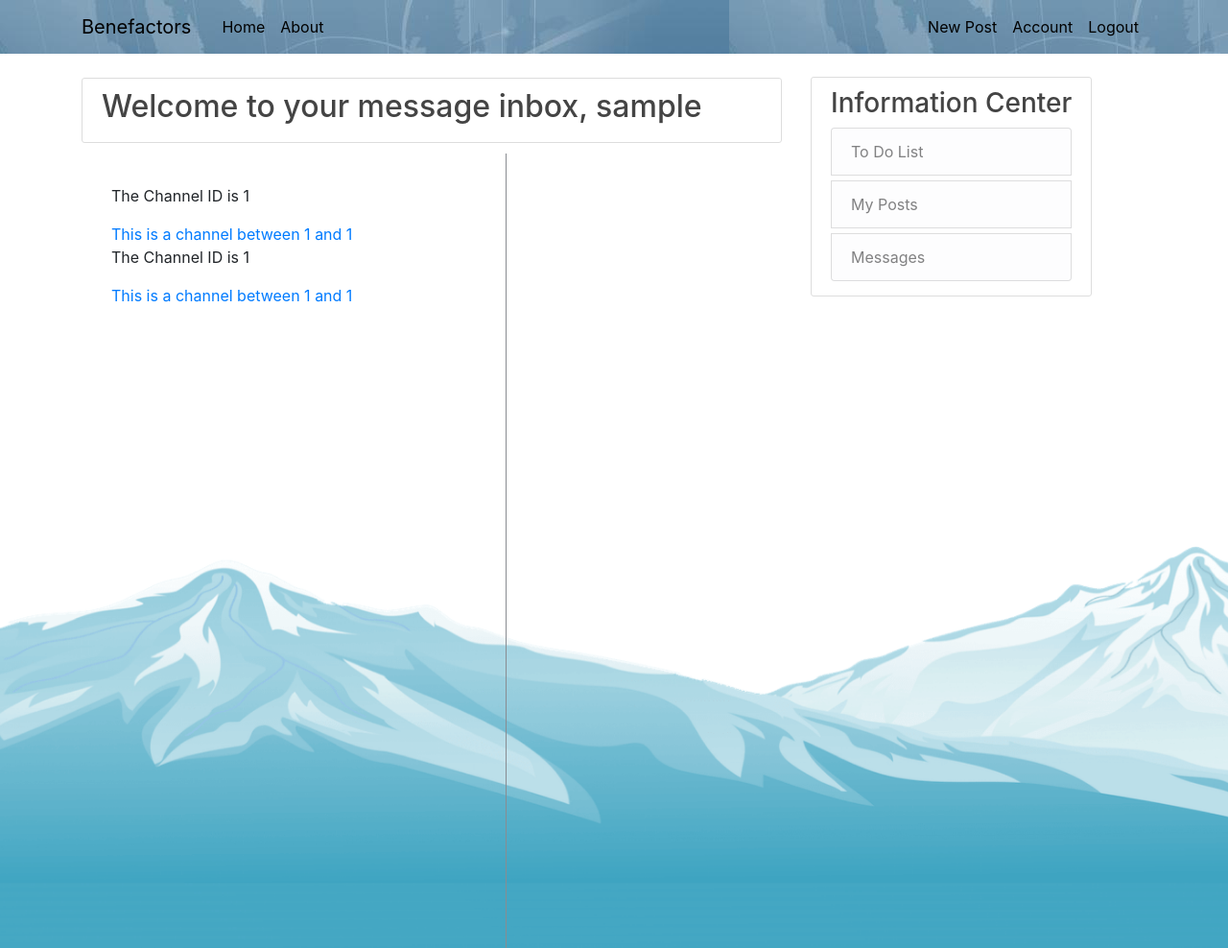
After one commit to SinaBehrouz/Benefactors, a Flask app: page /messages in a window 1280 px wide. The commit adds this page. Shown: the whole page at 96% size. Run offline with Flask 2, Linux system fonts and the light colour scheme; a user stored in the database is signed in; tables that the repository leaves empty hold one stand-in row (values such as "Sample post"); some libraries are stand-ins or nearby versions.

Commit message:
Add some modifications to the models by adding up channels and users. Add message.html. Implement the channel function

```diff
--- a/web/benefactors/models.py
+++ b/web/benefactors/models.py
@@ -98,8 +98,6 @@ class ChatChannel(db.Model):
     user2_id = db.Column(db.Integer, db.ForeignKey('user.id'), nullable=False)
     last_updated = db.Column(db.DateTime, nullable=False, default=datetime.utcnow)
 
-    # chatmessages = db.relationship('chatmessages', backref='channel_owner', lazy=True, foreign_keys='chatmessages.channel_id')
-
 class ChatMessages(db.Model):
     __tablename__ = "chatmessages"
 
--- a/web/benefactors/routes.py
+++ b/web/benefactors/routes.py
@@ -5,7 +5,7 @@ from PIL import Image
 from flask import render_template, url_for, flash, redirect, request, abort
 from flask_login import login_user, current_user, logout_user, login_required
 from benefactors import app, db, bcrypt, mail, stripe_keys
-from benefactors.models import User, Post, PostComment, statusEnum, categoryEnum
+from benefactors.models import User, Post, PostComment, statusEnum, categoryEnum, ChatChannel, ChatMessages
 from benefactors.forms import (LoginForm, SignUpForm, AccountUpdateForm, DonationForm,
                                PostForm, RequestResetForm, ResetPasswordForm, SearchForm, PostCommentForm)
 from flask_mail import Message
@@ -109,7 +109,7 @@ def home():
     choices = [("allCat", "All Categories")]
     for c in categoryEnum:
         choices.append( (c.name, c.name) )
-    form.category.choices = choices;
+    form.category.choices = choices
     if form.validate_on_submit():
         posts = []
         searchString = form.searchString.data
@@ -149,7 +149,7 @@ def create_new_post():
     choices = []
     for c in categoryEnum:
         choices.append( (c.name, c.name) )
-    form.category.choices = choices;
+    form.category.choices = choices
     if form.validate_on_submit():
         post = Post(title=form.title.data, description=form.description.data,
                     author=current_user, category=categoryEnum._member_map_[form.category.data] )
@@ -188,7 +188,7 @@ def update_post(post_id):
     choices = []
     for c in categoryEnum:
         choices.append( (c.name, c.name) )
-    form.category.choices = choices;
+    form.category.choices = choices
     post = Post.query.get_or_404(post_id)
     if post.author != current_user:
         abort(403)
@@ -418,3 +418,76 @@ def charge():
     except:
         flash('Something went wrong!', 'danger')
         return redirect(url_for('about'))
+
+# -------------------------------------Messages-----------------------------------------
+
+@app.route("/messages", methods=['GET', 'POST'])
+def messages():
+    # channels_1 = ChatChannel.query.filter_by(user1_id = current_user.id).order_by(ChatChannel.last_updated.desc())
+    # channels = channels_1
+
+    if request.method == 'GET':
+        # Get all the channels for this user every time it renders
+        channels_1 = ChatChannel.query.filter_by(user1_id = current_user.id).order_by(ChatChannel.last_updated.desc()).all()
+        channels_2 = ChatChannel.query.filter_by(user2_id = current_user.id).order_by(ChatChannel.last_updated.desc()).all()
+
+        size_1 = 0
+        size_2 = 0
+        for _ in channels_1:
+            size_1 += 1
+
+        for _ in channels_2:
+            size_2 += 1
+
+        channels = []
+        i = 0
+        j = 0
+
+        # Sort based on the most recent
+        while i < size_1 and j < size_2:
+            if channels_1[i].last_updated > channels_2[j].last_updated:
+                channels.append(channels_1[i])
+                i += 1
+            else:
+                channels.append(channels_2[j])
+                j += 1
+
+        channels = channels + channels_1[i:] + channels_2[j:]
+
+        # if channels is not []:
+        #     flash("Channel is not empty")
+        # else:
+        #     flash("Channel is empty")
+
+        # Loop through channels
+        return render_template('messages.html', owner = current_user, chatchannels=channels)
+    else:
+        return render_template('messages.html', owner = current_user, chatchannels=channels)
+
+
+
+
+# @app.route('/charge', methods=['POST'])
+# def charge():
+#     try:
+#         form = DonationForm()
+#         amount = form.amount.data
+#         # convert amount into cents
+#         amount *= 100
+
+#         customer = stripe.Customer.create(
+#             email=request.form['stripeEmail'],
+#             source=request.form['stripeToken']
+#         )
+
+#         stripe.Charge.create(
+#             customer=customer.id,
+#             amount=amount,
+#             currency='usd',
+#             description='Donation'
+#         )
+#         flash('Thank you for your donation!', 'success')
+#         return redirect(url_for('about'))
+#     except:
+#         flash('Something went wrong!', 'danger')
+#         return redirect(url_for('about'))
--- a/web/benefactors/static/main.css
+++ b/web/benefactors/static/main.css
@@ -206,3 +206,13 @@ input:hover.search-bar{
   flex: 0 0 33.3333333333%;
   max-width: 33.3333333333%;
 }
+
+#chat-sidebar {
+  margin-top: 5em;
+  float: left; /* Make this div as wide as its contents */
+  min-height: 96vh;
+  padding-left: 1em;
+  padding-top: 2em;
+  padding-right:10em;
+  border-right: 0.5px solid #898c91;
+}
--- a/web/benefactors/templates/layout.html
+++ b/web/benefactors/templates/layout.html
@@ -60,7 +60,7 @@
              <ul class="list-group">
                <li class="list-group-item list-group-item-light" style="margin-bottom: 5px;"> <a class="list-group-item-light" href="#">To Do List</a> </li>
                <li class="list-group-item list-group-item-light" style="margin-bottom: 5px;"> <a class="list-group-item-light" href="#">My Posts</a> </li>
-               <li class="list-group-item list-group-item-light" style="margin-bottom: 5px;"> <a class="list-group-item-light" href="#">Messages</a> </li>
+               <li class="list-group-item list-group-item-light" style="margin-bottom: 5px;"> <a class="list-group-item-light" href="{{ url_for('messages') }}">Messages</a> </li>
              </ul>
          </div>
        </div>
--- /dev/null
+++ b/web/benefactors/templates/messages.html
@@ -0,0 +1,52 @@
+{% extends "layout.html" %}
+{% block content %}
+
+    <!-- Messages Channel - This will always be populated if there are any messages, whenever the messages is opened-->
+    <div class = col-md-8>
+        <div id="chat-sidebar" style="position:fixed; transform: none;">
+        {% if chatchannels %}
+            {% for channel in chatchannels %}
+                <p id="channel-id"> The Channel ID is {{ channel.id }}</p>
+                <a id="channel-name" href="#"> This is a channel between {{ channel.user1_id }} and {{ channel.user2_id }}</a>
+            {% endfor %}
+        {% else %}
+
+
+        {% endif %}
+        </div>
+    </div>
+
+
+    {% if comments %}
+    <!-- Messages Content - This will be empty at the beginning-->
+        {% for comment in comments %}
+            <article class="media content-section">
+                <div class="media-body">
+                    <div class="article-metadata">
+                        {% if owner != comment.user_sender %}
+                        <div id="message_sender">
+                            <a class="mr-2">{{ current_user.username }}</a> <!-- This will be the messages content-->>
+                            <small class="text-muted">{{ comment.date_posted.strftime('%Y-%m-%d') }}</small>
+                            <small class="text-muted" style="font-weight: bold;">{{ comment.message_content }}</small>
+                        </div>
+                        {% else %}
+                        <div id="message_sender">
+                            <a class="mr-2">{{ current_user.username }}</a> <!-- This will be the messages content-->>
+                            <small class="text-muted">{{ comment.date_posted.strftime('%Y-%m-%d') }}</small>
+                            <small class="text-muted" style="font-weight: bold;">{{ comment.message_content }}</small>
+                        </div>
+                        {% endif %}
+                    </div>
+                </div>
+            </article>
+        {% endfor %}
+    {% else %}
+        <article class="media content-section">
+            <div class="media-body">
+                <h2 id="welcome-message">Welcome to your message inbox, {{ owner.username }}</h2>
+            </div>
+        </article>
+
+    {% endif %}
+
+{% endblock content %}
```
Also changed, not shown: web/app.py (+9 -2 lines).
